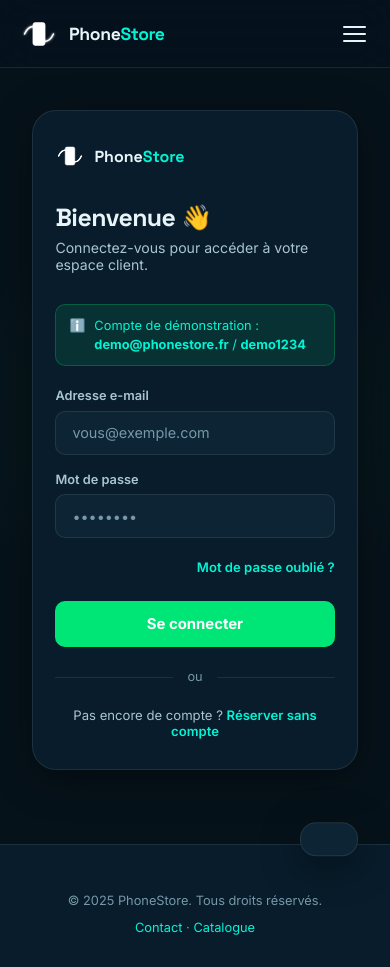
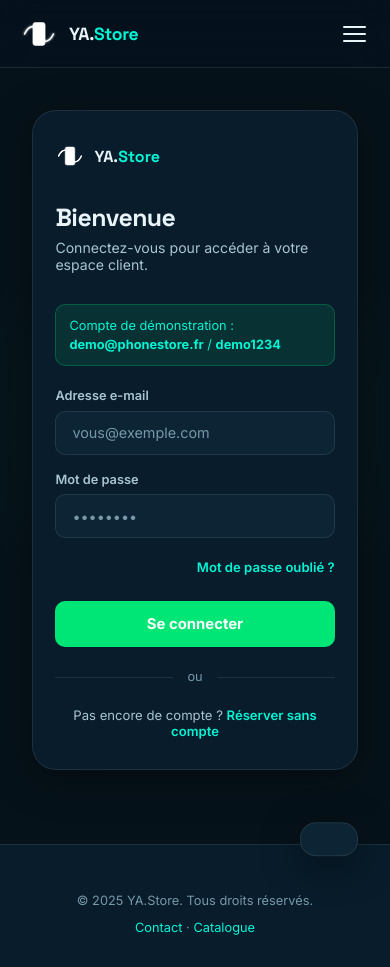
Before and after one commit to akliyounes2003-beep/akliyounes2003-beep.io, a plain HTML site: page login.html in a window 390 px wide. Shown: the top 967 px of the page. Drawn offline with Linux system fonts and the light colour scheme.

Commit message:
Update branding from PhoneStore to YA.Store

```diff
--- a/login.html
+++ b/login.html
@@ -3,7 +3,7 @@
 <head>
   <meta charset="UTF-8" />
   <meta name="viewport" content="width=device-width, initial-scale=1.0"/>
-  <title>Connexion — PhoneStore</title>
+  <title>Connexion — YA.Store</title>
   <link rel="stylesheet" href="styles.css">
   <link rel="preconnect" href="https://fonts.googleapis.com">
   <link rel="preconnect" href="https://fonts.gstatic.com" crossorigin>
@@ -14,7 +14,7 @@
   <nav class="navbar" id="navbar">
     <a href="index.html" class="navbar-brand">
       <img src="logo.svg" alt="PhoneStore Logo">
-      <span class="brand-name">Phone<span>Store</span></span>
+      <span class="brand-name">YA.<span>Store</span></span>
     </a>
     <ul class="nav-links" id="navLinks">
       <li><a href="index.html">Accueil</a></li>
@@ -35,14 +35,13 @@
 
       <div class="form-logo">
         <img src="logo.svg" alt="Logo">
-        <span class="form-logo-name">Phone<span>Store</span></span>
+        <span class="form-logo-name">YA.<span>Store</span></span>
       </div>
 
-      <h1 class="form-title">Bienvenue 👋</h1>
+      <h1 class="form-title">Bienvenue </h1>
       <p class="form-subtitle">Connectez-vous pour accéder à votre espace client.</p>
 
       <div class="form-notice">
-        <span>ℹ️</span>
         <span>Compte de démonstration : <strong>demo@phonestore.fr</strong> / <strong>demo1234</strong></span>
       </div>
 
@@ -93,7 +92,7 @@
   <!-- ══ FOOTER ══ -->
   <footer>
     <div class="footer-bottom" style="max-width:1200px;margin:0 auto;padding-top:0;border-top:none;">
-      <span>© 2025 PhoneStore. Tous droits réservés.</span>
+      <span>© 2025 YA.Store. Tous droits réservés.</span>
       <span><a href="contact.html">Contact</a> · <a href="telephones.html">Catalogue</a></span>
     </div>
   </footer>
```
